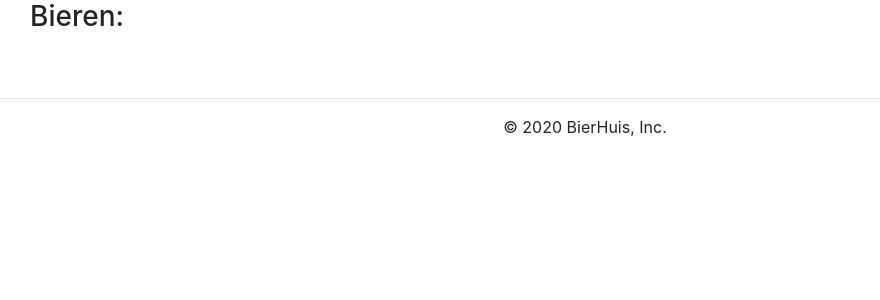
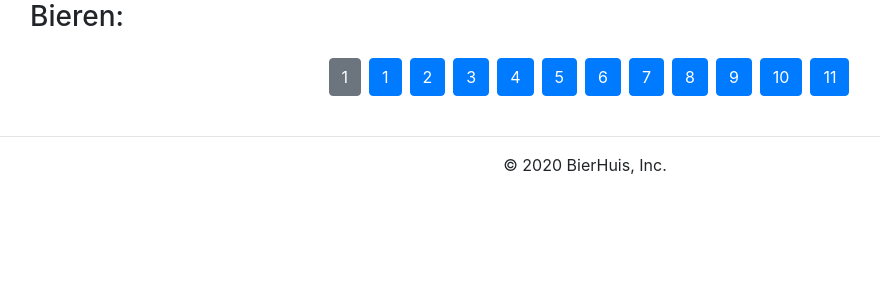
Before and after one commit to Dominat0rr/php-symfony-bierhuis, a Symfony app: template templates/bier/index.html.twig in a window 1280 px wide. Shown: the part 56-356 px from the top of the page, without its empty margins (55-935 px from the left). Run offline with Twig, Linux system fonts and the light colour scheme; the template is opened without the code that fills it, so the values that code supplies are empty; some libraries are stand-ins or nearby versions.

Commit message:
Added pagination for "bier" overview

```diff
--- a/public/css/style.css
+++ b/public/css/style.css
@@ -41,12 +41,18 @@
     margin-bottom: 1rem;
 }
 
-.links-first {
-    margin-right: 1rem;
+.links-active {
+    cursor: default !important;
 }
 
-.links-last {
-    margin-left: 1rem;
+.pagination {
+    display: flex;
+    justify-content: center;
+    align-items: center;
+}
+
+.pagination > a {
+    margin-left: 0.5rem;
 }
 
 .btn-login {
--- a/src/Controller/MandjeController.php
+++ b/src/Controller/MandjeController.php
@@ -64,10 +64,6 @@
         ]);
     }
 
-    /**
-     * @param Security $security
-     * @param array $bieren
-     */
     public function plaatsBestelling(array $bieren, Security $security) {
         $gebruiker = $security->getUser(); // null or UserInterface, if logged in
         $bestelbon = new Bestelbon();
--- a/templates/bier/index.html.twig
+++ b/templates/bier/index.html.twig
@@ -16,4 +16,30 @@
         {%  endfor %}
         </tbody>
     </table>
+
+    <div class="pagination">
+        {% if page != 1 %}
+            <a class="btn btn-secondary links-first" href="{{ path("bieren.bieren", {page: 1}) }}">{{ 1 }}</a>
+        {% endif %}
+
+        {% set pagina = page %}
+
+        {% if pagina < 5 %}
+            {% set pagina = 6 %}
+        {%  elseif pagina >= aantalPaginas %}
+            {% set pagina = aantalPaginas - 5 %}
+        {% endif %}
+
+        {% for i in pagina - 5..pagina + 5 %}
+            {% if i == page %}
+                <a class="btn btn-secondary links-active">{{ i }}</a>
+            {% else %}
+                <a class="btn btn-primary links" href="{{ path("bieren.bieren", {page: i}) }}">{{ i }}</a>
+            {% endif %}
+        {% endfor %}
+
+        {% if page != aantalPaginas %}
+            <a class="btn btn-secondary links-last" href="{{ path("bieren.bieren", {page: aantalPaginas}) }}">{{ aantalPaginas }}</a>
+        {% endif %}
+    </div>
 {% endblock %}
```
Also changed, not shown: src/Controller/BierController.php (+16 -5 lines), src/Repository/BierRepository.php (+16 -0 lines).
